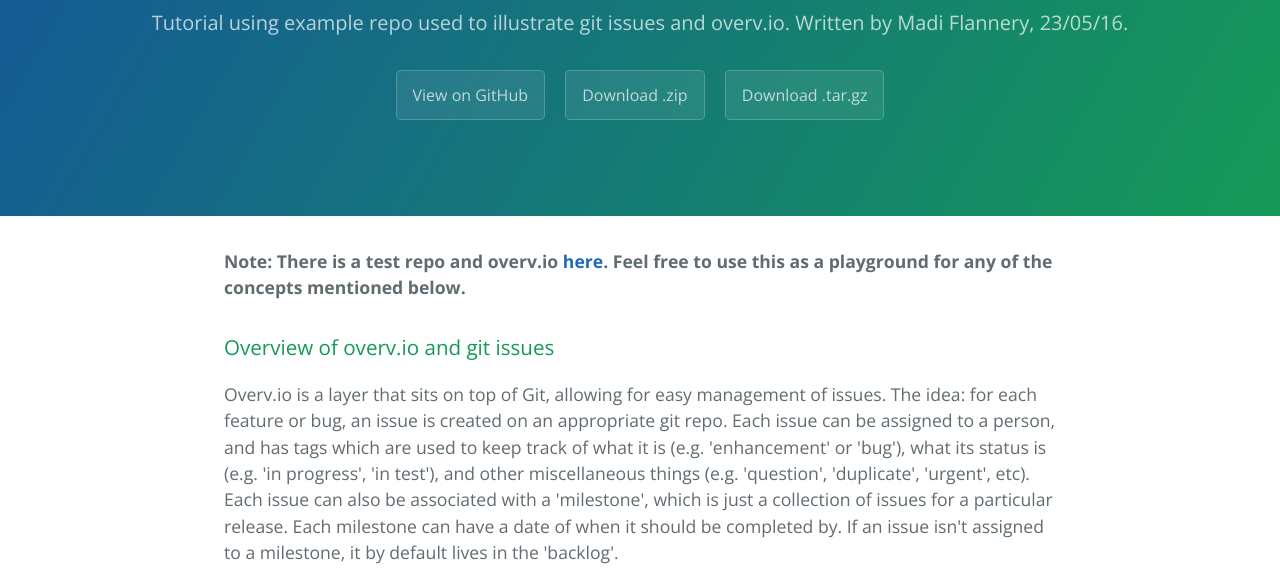
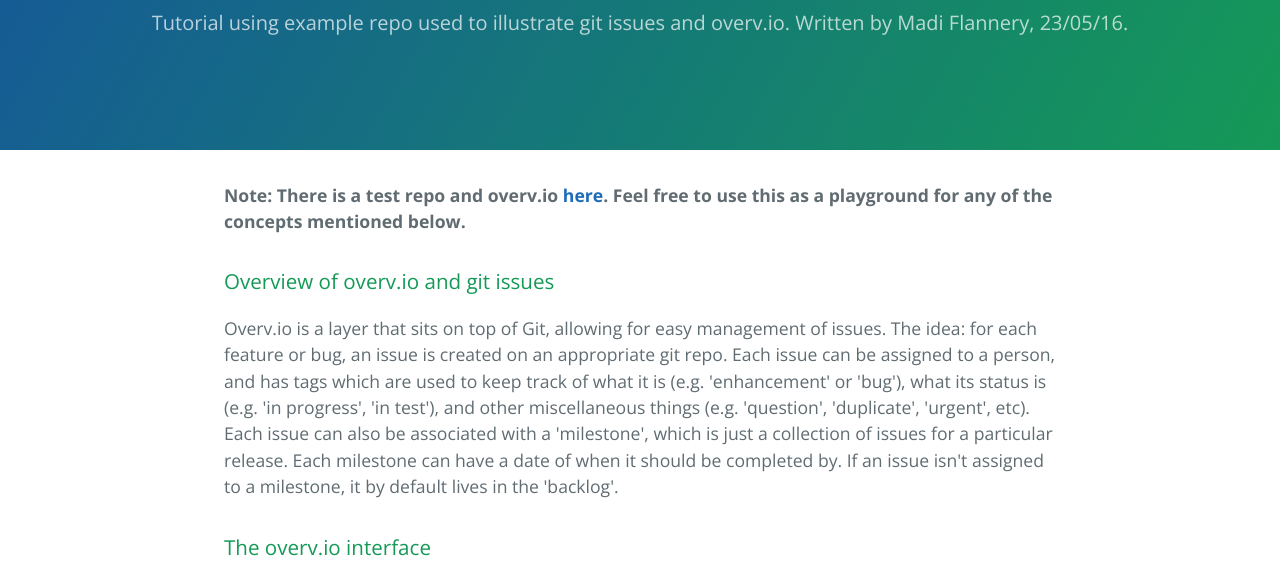
Before and after one commit to madiflannery/proj_management_test, a plain HTML site: page index.html in a window 1280 px wide. Shown: the part 167-744 px from the top of the page. Drawn offline with nearby package versions, Linux system fonts and the light colour scheme.

Commit message:
Update index.html

```diff
--- a/index.html
+++ b/index.html
@@ -13,9 +13,6 @@
     <section class="page-header">
       <h1 class="project-name">overv.io tutorial</h1>
       <h2 class="project-tagline">Tutorial using example repo used to illustrate git issues and overv.io. Written by Madi Flannery, 23/05/16.</h2>
-      <a href="https://github.com/madiflannery/proj_management_test" class="btn">View on GitHub</a>
-      <a href="https://github.com/madiflannery/proj_management_test/zipball/master" class="btn">Download .zip</a>
-      <a href="https://github.com/madiflannery/proj_management_test/tarball/master" class="btn">Download .tar.gz</a>
     </section>
 
     <section class="main-content">
```
